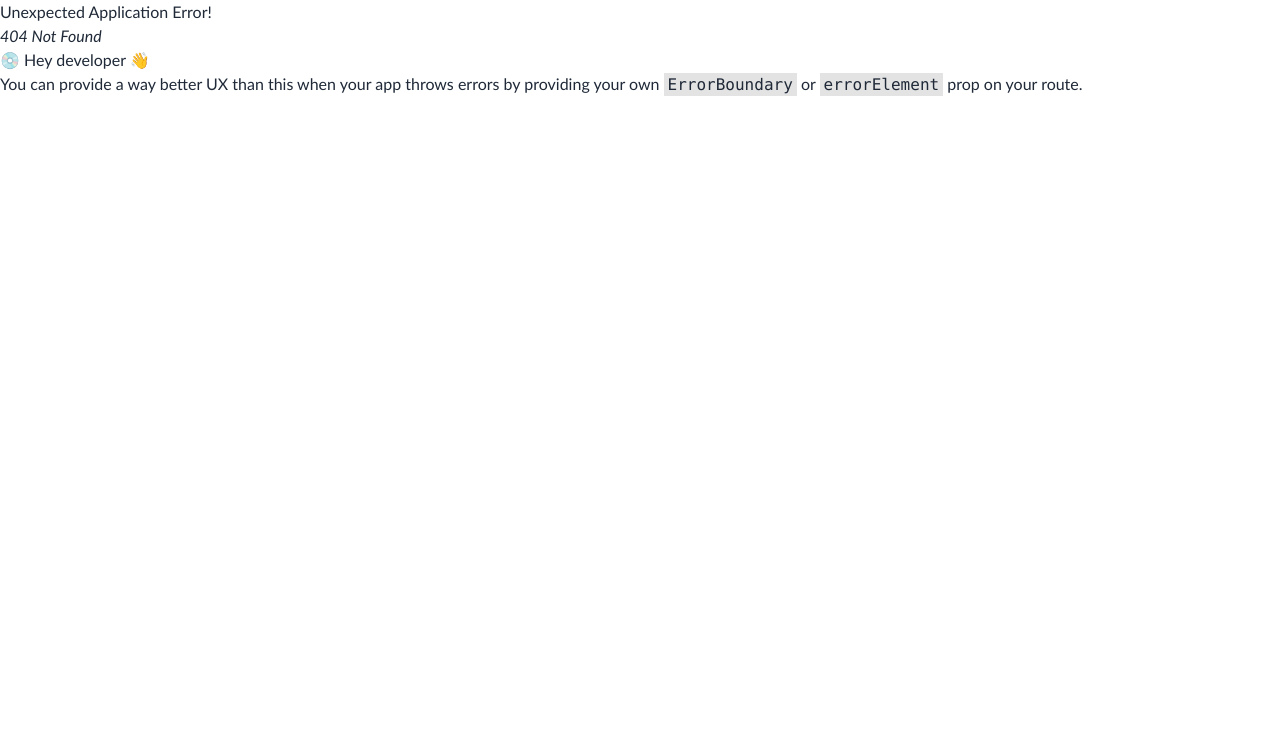
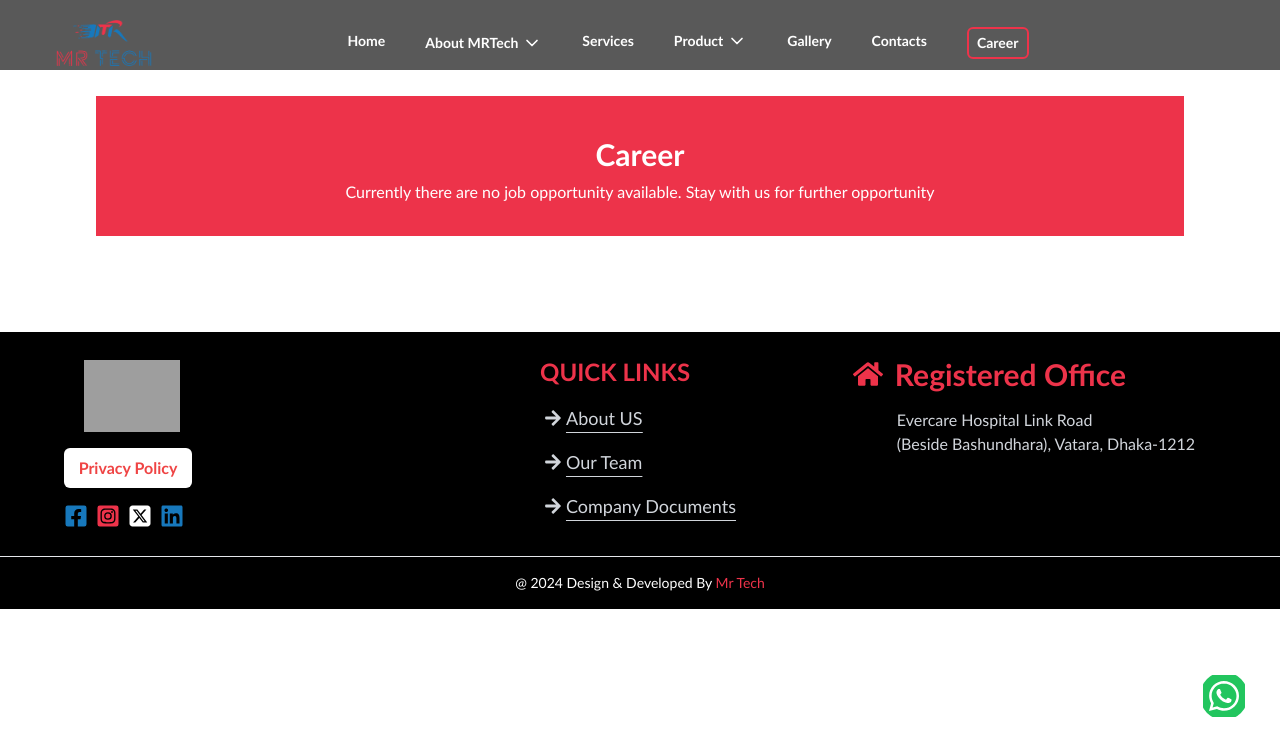
Before and after one commit to mrtech-2022/mrtech, a React (Vite) app: page /career in a window 1280 px wide. Before the commit this address had no page. Shown: the top 756 px of the page. Built offline with nearby package versions, Linux system fonts and the light colour scheme; grey boxes are pictures that could not be loaded.

Commit message:
contact page updated, some feature added

```diff
--- a/src/hooks/useAxiosPublic.jsx
+++ b/src/hooks/useAxiosPublic.jsx
@@ -1,8 +1,8 @@
 import axios from 'axios';
 
 const axiosPublic = axios.create({
-	baseURL: 'https://mr-tech-server.onrender.com',
-	// baseURL: 'http://localhost:5000',
+	// baseURL: 'https://mr-tech-server.onrender.com',
+	baseURL: 'http://localhost:5000',
 });
 
 const useAxiosPublic = () => {
--- a/src/layout/MainLayout.jsx
+++ b/src/layout/MainLayout.jsx
@@ -2,14 +2,63 @@ import { Outlet } from 'react-router-dom';
 import NavBar from '../pages/shared/Navbar/Navbar';
 import Footer from '../pages/shared/Footer/Footer';
 import PageTopPosition from '../components/PageTopPosition/PageTopPosition';
+import { FaArrowUp, FaWhatsappSquare } from 'react-icons/fa';
+import { useEffect, useState } from 'react';
+import { Link } from 'react-router-dom';
 
 const MainLayout = () => {
+	const [isVisible, setIsVisible] = useState(false)
+
+
+	const scrollToTop = () => {
+		window.scrollTo({
+			top: 0,
+			behavior: 'smooth',
+		})
+	}
+
+	useEffect(() => {
+		const handleScroll = () => {
+			setIsVisible(window.scrollY > 0)
+		}
+
+		window.addEventListener('scroll', handleScroll)
+
+		return () => {
+			window.removeEventListener('scroll', handleScroll)
+		}
+	}, [])
+
 	return (
 		<div>
 			<PageTopPosition />
 			<NavBar />
 			<Outlet />
 			<Footer />
+
+			{/* whatsapp button */}
+			<div>
+				<a
+					href="https://wa.me/01531946491"
+					target="blank"
+					className={`fixed bottom-20 right-8 z-10 transition-all duration-300
+						}`}
+				>
+					<FaWhatsappSquare className="text-4xl sm:text-5xl text-green-500 font-bold rounded-full " />
+				</a>
+			</div>
+
+			{/* Scroll to top button */}
+			<div>
+				<Link
+					to="#"
+					onClick={scrollToTop}
+					className={`fixed bottom-8 right-8 z-10 transition-all duration-300 ${isVisible ? 'block' : 'hidden'
+						}`}
+				>
+					<FaArrowUp className="text-3xl md:text-4xl bg-textSecondary text-white font-bold p-2 rounded-full hover:bg-textPrimary" />
+				</Link>
+			</div>
 		</div>
 	);
 };
--- a/src/pages/homepage/About/About.jsx
+++ b/src/pages/homepage/About/About.jsx
@@ -5,7 +5,8 @@ import teamImg from '/assets/team.jpg';
 
 const About = () => {
 	return (
-		<div id="about" className="w-full text-center">
+		<>
+			<div className="w-full text-center">
 				<SectionTitle title="About Us" />
 				<p className="mx-4 md:mx-16">
 					MR Tech is a Simple and customized IT Company (Networking, CCTV,
@@ -68,6 +69,8 @@ const About = () => {
 					</div>
 				</div>
 			</div>
+			<div id='services'></div>
+		</>
 	);
 };
 
--- a/src/pages/homepage/Banner/Banner.jsx
+++ b/src/pages/homepage/Banner/Banner.jsx
@@ -8,8 +8,10 @@ const Banner = () => {
 	const [services] = useServices();
 	const [clients] = useClients();
 	const [projects] = useProjects();
+
 	return (
-		<div id="home" className="relative h-screen overflow-hidden">
+		<>
+			<div id="home" className="relative h-screen  overflow-hidden">
 				<video
 					src={IntroVideo}
 					className="absolute top-1/2 left-1/2 w-full h-full object-cover transform -translate-x-1/2 -translate-y-1/2 z-0 opacity-90"
@@ -31,7 +33,7 @@ const Banner = () => {
 								wrong.
 							</p>
 							<HashLink smooth to="/#about">
-							<button className="bg-textPrimary p-3 rounded-xl my-5 text-white font-bold hover:bg-textSecondary transition-all">
+								<button className="bg-textPrimary p-3 rounded-xl my-5 text-white font-bold hover:bg-textSecondary transition-all duration-300">
 									Get Started
 								</button>
 							</HashLink>
@@ -83,6 +85,8 @@ const Banner = () => {
 					</div>
 				</div>
 			</div>
+			<div id='about'></div>
+		</>
 	);
 };
 
--- a/src/pages/homepage/Contacts/Contacts.jsx
+++ b/src/pages/homepage/Contacts/Contacts.jsx
@@ -1,6 +1,12 @@
 import { Bounce, toast } from 'react-toastify';
 import emailjs from '@emailjs/browser';
 import { useRef } from 'react';
+import contactImg from '/assets/Contact1.jpg'
+import { GiRotaryPhone } from "react-icons/gi";
+import { MdOutlineMarkEmailUnread } from "react-icons/md";
+import { FaHome } from 'react-icons/fa';
+
+
 
 const Contacts = () => {
 	const formValue = useRef();
@@ -56,17 +62,77 @@ const Contacts = () => {
 	};
 
 	return (
-		<div className="-mb-5">
+		<>
+			{/* top image */}
+			<div
+				className="relative about bg-cover bg-no-repeat bg-center p-36 text-white"
+				style={{
+					backgroundImage: `url('/assets/Contact1.jpg')`,
+				}}
+			>
+				{/* Overlay for reducing background image opacity */}
+				<div className="absolute inset-0 bg-black opacity-80"></div>
+				<div className="relative flex justify-center z-40 text-white p-6 md:p-10">
+					<h1 className="text-5xl font-bold mb-4 text-center">
+						Contact
+					</h1>
+				</div>
+			</div>
+
+			<div className='my-10 md:my-20 text-center mx-2'>
+				<h1 className='text-4xl text-textSecondary font-bold'>Feel Free Contact Us Today and Get <br /> Your Solution</h1>
+				<p className='mt-6 text-gray-500'>Reach out to us for personalized solutions tailored to your needs. Our expert team is here to <br /> help you achieve your goals.
+
+				</p>
+			</div>
+
+			{/* company info */}
+			<div className='grid md:grid-cols-2 lg:grid-cols-3  place-items-center gap-6 md:gap-0 my-10 md:my-20'>
+				<div className='bg-gray-100 p-12 px-16 shadow-xl'>
+					<div className='flex gap-6 items-center'>
+						<GiRotaryPhone className='bg-bgBlue text-white text-7xl p-2' />
+						<div className='text-black'>
+							<h1 className='text-2xl font-bold'>Call Us.</h1>
+							<p>+880 1531946491</p>
+						</div>
+					</div>
+				</div>
+				<div className='bg-gray-100 p-12 px-16 shadow-xl'>
+					<div className='flex gap-6 items-center'>
+						<MdOutlineMarkEmailUnread className='bg-bgBlue text-white text-7xl p-2' />
+						<div className='text-black'>
+							<h1 className='text-2xl font-bold'>Email Us.</h1>
+							<p>info@mrtech.com.bd</p>
+						</div>
+					</div>
+				</div>
+				<div className='bg-gray-100 p-10 px-14 shadow-xl'>
+					<div className='flex gap-6 items-center'>
+						<FaHome className='bg-bgBlue text-white text-7xl p-2' />
+						<div className='text-black'>
+							<h1 className='text-2xl font-bold'>Address</h1>
+							<p className='text-sm'>Evercare Hospital Link<br /> Road
+								(Beside Bashundhara), <br /> Vatara, Dhaka-1212</p>
+						</div>
+					</div>
+				</div>
+
+			</div>
+
+			{/* contact info */}
+			<div className="-mb-5 mt-8">
 				<div
 					id="contacts"
 					className="bg-bgBlue flex flex-col md:flex-row justify-center lg:gap-20 place-items-center py-8"
 				>
+
+					{/* contact form */}
 					<div className="bg-bgBlue p-6 px-8 w-full md:w-[350px] rounded-xl">
 						<h1 className="text-5xl text-textPrimary text-center my-6 font-serif">
 							Contacts
 						</h1>
 						<form ref={formValue} onSubmit={handleSubmit}>
-						<div className="flex flex-col gap-10">
+							<div className="flex flex-col gap-6">
 								<div className="relative  w-full rounded-lg">
 									<input
 										name="name"
@@ -93,6 +159,34 @@ const Contacts = () => {
 										htmlFor=""
 									>
 										Email
+									</label>
+								</div>
+								<div className="relative  w-full rounded-lg">
+									<input
+										name="name"
+										className="peer rounded-xl border-4 border-white bg-bgBlue px-4 py-2 text-white w-full focus:outline-none"
+										type="number"
+										placeholder="Enter Phone Number"
+									/>
+									<label
+										className="absolute -top-2 left-[10px] bg-bgBlue px-2 duration-300 peer-placeholder-shown:left-[14px] placeholder-shown:top-3 focus:-top-2 focus:left-[10px] text-white focus:bg-bgBlue "
+										htmlFor=""
+									>
+										Number
+									</label>
+								</div>
+								<div className="relative  w-full rounded-lg">
+									<input
+										name="name"
+										className="peer rounded-xl border-4 border-white bg-bgBlue px-4 py-2 text-white w-full focus:outline-none"
+										type="text"
+										placeholder="Type your name"
+									/>
+									<label
+										className="absolute -top-2 left-[10px] bg-bgBlue px-2 duration-300 peer-placeholder-shown:left-[14px] placeholder-shown:top-3 focus:-top-2 focus:left-[10px] text-white focus:bg-bgBlue "
+										htmlFor=""
+									>
+										Address
 									</label>
 								</div>
 								<div className="relative  w-full rounded-lg">
@@ -164,28 +258,19 @@ const Contacts = () => {
 							</button>
 						</form>
 					</div>
-				{/* <div>
-					<img
-						className="w-96 hidden md:block"
-						src="https://i.ibb.co/BTp5rL4/contact.jpg"
-						alt="Contact "
-					/>
-				</div> */}
+
+					{/* google map */}
 					<div>
 						<iframe
-						className="w-96 p-2 sm:w-[450px] md:w-[500px] lg:w-[600px] h-72"
+							className="w-96 p-2 sm:w-[450px] md:w-[400px] lg:w-[650px] h-96"
 							src="https://www.google.com/maps/embed?pb=!1m18!1m12!1m3!1d3649.9846217854624!2d90.45004731083874!3d23.819145878534467!2m3!1f0!2f0!3f0!3m2!1i1024!2i768!4f13.1!3m3!1m2!1s0x3755c984540003c7%3A0xc604635ad494a2bb!2sApollo%20Hospital!5e0!3m2!1sen!2sbd!4v1719655151410!5m2!1sen!2sbd"
 							allowfullscreen=""
 							loading="lazy"
 						></iframe>
 					</div>
 				</div>
-			<img
-				className="w-full"
-				src="https://i.ibb.co/D8TgQ61/connection.jpg"
-				alt=""
-			/>
 			</div>
+		</>
 	);
 };
 
--- a/src/pages/homepage/Services/Services.jsx
+++ b/src/pages/homepage/Services/Services.jsx
@@ -91,9 +91,8 @@ const Services = () => {
 						<button
 							key={_}
 							onClick={() => setCurrentSlider(inx)}
-							className={`rounded-full duration-500 bg-white ${
-								currentSlider === inx ? 'w-8' : 'wz-2'
-							} h-2`}
+							className={`rounded-full duration-500 bg-white ${currentSlider === inx ? 'w-8' : 'wz-2'
+								} h-2`}
 						></button>
 					))}
 				</div>
@@ -107,7 +106,7 @@ const Services = () => {
 						<img
 							key={slide}
 							src={slide}
-							className="min-w-full h-60 bg-black/20 sm:h-96 md:h-[540px] object-cover"
+							className="min-w-full h-60 bg-black/20 sm:h-96 md:h-[480px] object-cover"
 							alt={`Slider - ${index + 1}`}
 						/>
 					))}
--- a/src/pages/homepage/Specialization/Specialization.jsx
+++ b/src/pages/homepage/Specialization/Specialization.jsx
@@ -6,8 +6,8 @@ const Specialization = () => {
 	const [services] = useServices();
 
 	return (
-		<>
-			<div id="services">
+		<div>
+			<div>
 				<SectionTitle title="Services" />
 				<p className="text-center m-8 md:m-16">
 					As a modern Information Security company, MR Tech combines a
@@ -26,7 +26,7 @@ const Specialization = () => {
 								src={service.image}
 								alt="Service"
 							/>
-							<p className="font-semibold">{service.name}</p>
+							<p className="font-semibold max-w-[25ch]">{service.name}</p>
 							<Link to={`/service-details/${service._id}`}>
 								<button className="bg-textSecondary text-white p-2 m-3 hover:bg-black hover:transition-all ">
 									More Details
@@ -36,7 +36,7 @@ const Specialization = () => {
 					))}
 				</div>
 			</div>
-		</>
+		</div>
 	);
 };
 
--- /dev/null
+++ b/src/pages/otherPage/Career/Career.jsx
@@ -0,0 +1,14 @@
+const Career = () => {
+    return (
+        <div className="m-24">
+            <div className="bg-textPrimary p-8 text-center text-white">
+                <h1 className="text-3xl font-bold my-2">Career</h1>
+                <p>
+                    Currently there are no job opportunity available. Stay with us for further opportunity
+                </p>
+            </div>
+        </div>
+    );
+};
+
+export default Career;
--- a/src/pages/shared/Footer/Footer.jsx
+++ b/src/pages/shared/Footer/Footer.jsx
@@ -12,9 +12,10 @@ import { Link } from 'react-router-dom';
 
 const Footer = () => {
 	return (
-		<footer
+		<footer>
+			<div
 				id="contacts"
-			className="bg-black grid md:grid-cols-3 p-6 px-16 justify-items-center mt-5"
+				className="bg-black grid md:grid-cols-3 p-6 md:px-16 md:justify-items-center mt-5"
 			>
 				<div className="flex flex-col justify-center ">
 					<img
@@ -24,7 +25,7 @@ const Footer = () => {
 					/>
 					<div className="flex flex-col gap-4 my-4 ">
 						<Link to="/contacts">
-						<div className="bg-white w-1/3 p-3 rounded-md text-red-500 font-bold hover:bg-red-500 hover:text-white transition-all text-center">
+							<div className="bg-white w-32 p-2 rounded-md text-red-500 font-bold hover:bg-red-500 hover:text-white transition-all text-center">
 								Privacy Policy
 							</div>
 						</Link>
@@ -61,7 +62,9 @@ const Footer = () => {
 						</a>
 					</div>
 				</div>
-			<div className="text-textPrimary">
+
+				{/* Quick Links */}
+				<div className="text-textPrimary my-12 md:my-0">
 					<h1 className="text-2xl mb-3 font-bold">QUICK LINKS</h1>
 					<ul>
 						<li
@@ -90,6 +93,8 @@ const Footer = () => {
 						</li>
 					</ul>
 				</div>
+
+				{/* Registered Office */}
 				<div className="text-textPrimary">
 					<div className="flex items-center gap-3 font-bold text-3xl mb-4">
 						<FaHome />
@@ -100,6 +105,11 @@ const Footer = () => {
 						(Beside Bashundhara), Vatara, Dhaka-1212
 					</p>
 				</div>
+			</div>
+			<hr />
+			<div className='p-4 bg-black text-white text-center text-sm'>
+				<p>@ 2024 Design & Developed By <span className='text-textPrimary'>Mr Tech </span></p>
+			</div>
 		</footer>
 	);
 };
--- a/src/pages/shared/Navbar/Navbar.css
+++ b/src/pages/shared/Navbar/Navbar.css
@@ -1,9 +1,7 @@
-/* Base styling */
 .navbar-item {
   position: relative;
 }
 
-/* Hide the dropdown by default */
 .navbar-item .dropdown-content {
   display: none;
   position: absolute;
@@ -12,10 +10,23 @@
   background-color: white;
   min-width: 200px;
   z-index: 10;
-  /* width: 100%; */
+
 }
 
-/* Show the dropdown when hovering over the button or dropdown */
-.navbar-item:hover .dropdown-content {
+/* Invisible trigger area to keep the dropdown open when hovering over the gap */
+.navbar-item .hover-area {
+  position: absolute;
+  top: 100%; /* Same as dropdown-content */
+  left: 0;
+  width: 100%;
+  height: 20px; /* Same as the margin-top value of dropdown-content */
+  z-index: 5;
+}
+
+/* Show dropdown when hovering over the navbar item or the hover area */
+.navbar-item:hover .dropdown-content,
+.navbar-item:hover .hover-area,
+.navbar-item .dropdown-content:hover,
+.navbar-item .hover-area:hover {
   display: block;
 }
--- a/src/pages/shared/Navbar/Navbar.jsx
+++ b/src/pages/shared/Navbar/Navbar.jsx
@@ -28,12 +28,20 @@ const NavBar = () => {
 		};
 	}, []);
 
+	const scrollToHome = () => {
+		const homeElement = document.getElementById('home');
+		if (homeElement) {
+			homeElement.scrollIntoView({ behavior: 'smooth' });
+			window.history.pushState(null, '', '/'); // Update the URL without the hash
+		}
+	};
+
 	const listing = (
 		<>
-			<li className="group flex cursor-pointer flex-col " onClick={toggleDrawer}>
-				<HashLink smooth to="/#home">
+			<li className="group text-white hover:text-textPrimary flex cursor-pointer flex-col " onClick={() => { scrollToHome(); toggleDrawer() }}>
+				<Link to="/">
 					Home
-				</HashLink>
+				</Link>
 				<span className="hidden md:block mt-[2px] h-[3px] w-[0px] rounded-full bg-textPrimary transition-all duration-300 group-hover:w-full"></span>
 			</li>
 			{/* About MRTech Dropdown */}
@@ -55,7 +63,8 @@ const NavBar = () => {
 						<path d="M6 9l6 6 6-6" />
 					</svg>
 				</button>
-				<ul className="dropdown-content w-32 uppercase space-y-2 rounded-lg bg-white p-2  ml-24 md:ml-8 text-black">
+				<div className="hover-area"></div>
+				<ul className="dropdown-content w-32 uppercase space-y-2 rounded-lg bg-white p-2  ml-24 md:ml-8 text-black lg:mt-5">
 					<li className="px-3 hover:text-textPrimary" onClick={toggleDrawer}>
 						<Link to="/about-mrtech">About US</Link>
 					</li>
@@ -130,8 +139,8 @@ const NavBar = () => {
 					</svg>
 
 				</button>
-
-				<ul className="dropdown-content uppercase absolute top-10 z-10 w-52 space-y-2 rounded-lg bg-white p-2 ml-20 md:ml-8 text-black">
+				<div className="hover-area"></div>
+				<ul className="dropdown-content uppercase absolute top-10 z-10 w-52 space-y-2 rounded-lg bg-white p-2 ml-20 md:ml-8 text-black lg:mt-5">
 					<li className="px-3 hover:text-textPrimary" onClick={toggleDrawer}>
 						<Link to="/about-mrtech">
 							Security
@@ -245,12 +254,10 @@ const NavBar = () => {
 				</HashLink>
 				<span className="hidden md:block mt-[2px] h-[3px] w-[0px] rounded-full bg-textPrimary transition-all duration-300 group-hover:w-full"></span>
 			</li>
-			<li className="group flex cursor-pointer text-white flex-col bg-transparent border-2 border-textPrimary hover:bg-textPrimary px-2 py-2 md:py-1 rounded-md" onClick={toggleDrawer}>
+			<li className="group flex cursor-pointer text-white flex-col bg-transparent border-2 border-textPrimary hover:bg-textPrimary px-2 py-2 md:py-1 rounded-md transition-all duration-300" onClick={toggleDrawer}>
 				<button>
 
-					<HashLink smooth to="/contacts">
-						Career
-					</HashLink>
+					<Link to='/career'>Career</Link>
 				</button>
 			</li>
 		</>
@@ -279,8 +286,8 @@ const NavBar = () => {
 			</div>
 
 			{isDrawerOpen && (
-				<div className="fixed inset-0 z-50 bg-opacity-50 lg:hidden">
-					<div className="absolute flex justify-between flex-row-reverse top-0 right-0 w-full h-screen bg-black bg-opacity-65 p-4 font-bold">
+				<div className="fixed inset-0 z-50 bg-opacity-50 lg:hidden ">
+					<div className="absolute flex justify-between flex-row-reverse top-0 right-0 w-full h-screen bg-black bg-opacity-65 p-4 font-bold ">
 						<button
 							className="flex justify-end text-white font-bold text-xl m-4"
 							onClick={toggleDrawer}
--- a/src/routes/Routes.jsx
+++ b/src/routes/Routes.jsx
@@ -8,6 +8,7 @@ import Contacts from '../pages/homepage/Contacts/Contacts';
 import Documents from '../pages/otherPage/Documents/Documents';
 import ServiceDetails from '../pages/otherPage/ServiceDetails/ServiceDetails';
 import Gallery from '../pages/otherPage/Gallery/Gallery';
+import Career from '../pages/otherPage/Career/Career';
 
 const router = createBrowserRouter([
 	{
@@ -46,6 +47,10 @@ const router = createBrowserRouter([
 				path: 'gallery',
 				element: <Gallery />,
 			},
+			{
+				path: 'career',
+				element: <Career />
+			}
 		],
 	},
 ]);
```
Also changed, not shown: public/assets/Contact1.jpg (added). Lines whose indentation alone changed are shown as unchanged.
